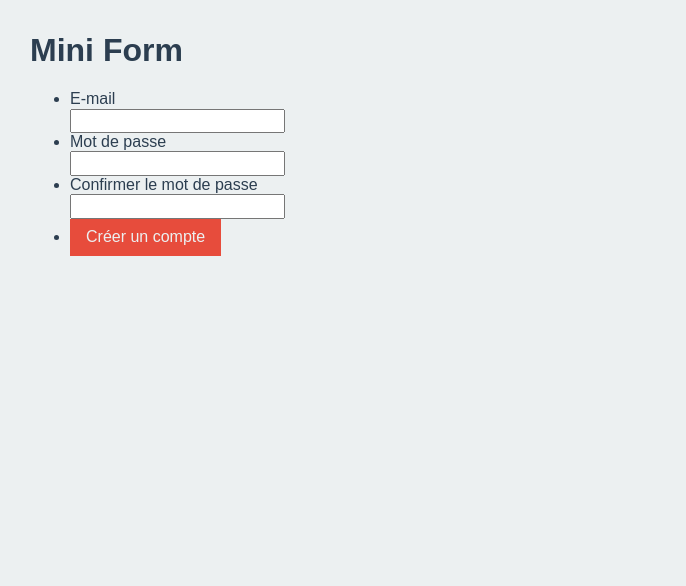
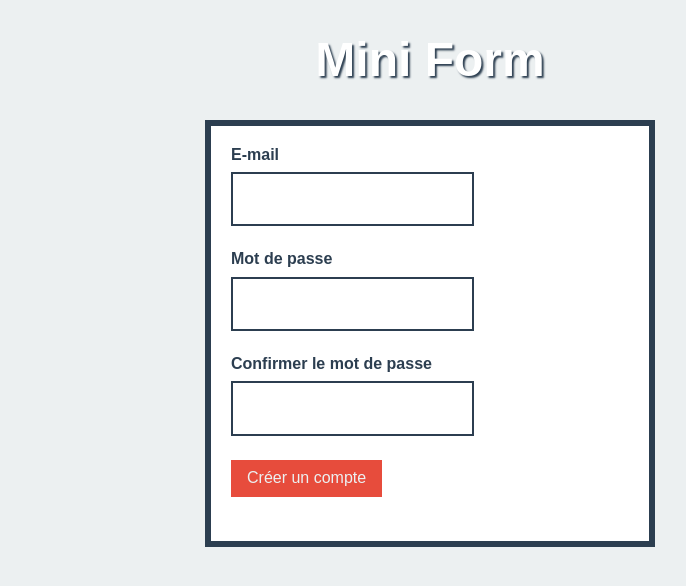
Before and after one commit to divtec-cejef/133a-mini-formulaire-AlexLeProgrammer, a plain HTML site: page index.html in a window 1280 px wide. Shown: the whole page, without its empty margins (210-896 px from the left). Drawn offline with Linux system fonts and the light colour scheme.

Commit message:
style input et label

```diff
--- a/css/main.css
+++ b/css/main.css
@@ -24,6 +24,13 @@ a:hover {
     color: #ecf0f1;
 }
 
+h1 {
+    font-size: 3rem;
+    text-align: center;
+    color: white;
+    text-shadow: 2px 2px 2px #2c3e50;
+}
+
 button {
     padding: .6rem 1rem;
     border: none;
@@ -43,6 +50,32 @@ button[type="reset"] {
 }
 
 /*********** FORMULAIRES ***********/
+form {
+    padding: 20px;
+    margin: 2em auto 80px;
+    max-width: 450px;
+    background-color: white;
+    border: 6px solid #2c3e50;
+}
+
+form > ul {
+    list-style: none;
+    padding: 0;
+    margin: 0;
+}
+
+form > ul > li {
+    margin-bottom: 1.5em;
+}
+
 label {
     display: block;
+    margin-bottom: .5em;
+    font-weight: bold;
+    cursor: pointer;
 }
+
+input {
+    border: 2px solid #2c3e50;
+    padding: 1em;
+}
```
